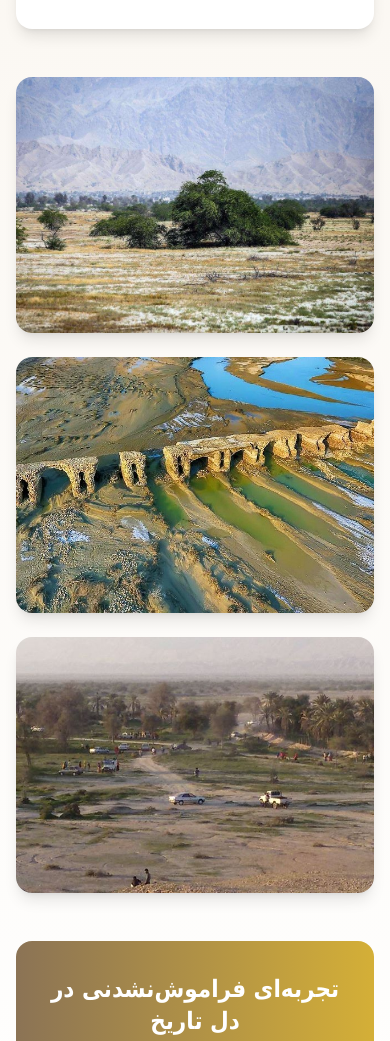
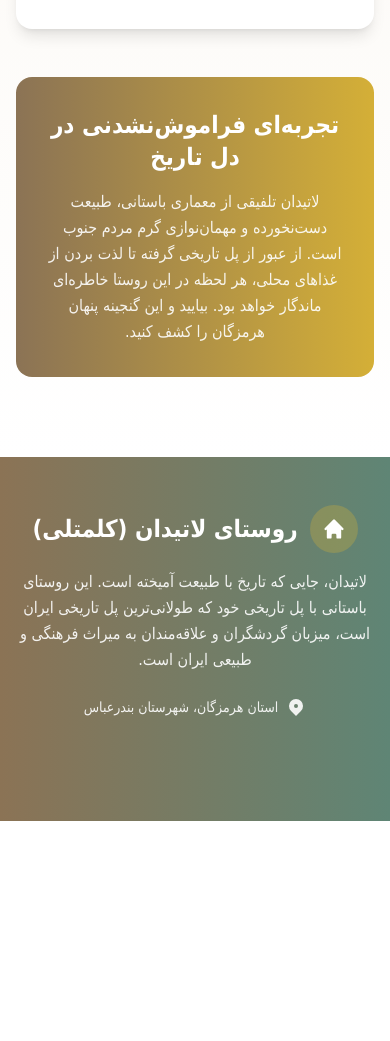
Before and after one commit to AminGhadery/latidan, a plain HTML site: page index.html in a window 390 px wide. Shown: the part 6259-7300 px from the top of the page. After the commit the page ends 7080 px from the top, so only its background shows below. Drawn offline with nearby package versions, Linux system fonts and the light colour scheme; a web font is replaced by a local one.

Commit message:
Update index.html

```diff
--- a/index.html
+++ b/index.html
@@ -678,30 +678,6 @@
                     </div>
                 </div>
 
-                <!-- گالری تصاویر طبیعت و فرهنگ -->
-                <div class="grid md:grid-cols-3 gap-6 mb-12">
-                    <div class="image-container shadow-lg h-64">
-                        <img
-                            src="کوه لاتیدان.jpeg"
-                            alt="معماری سنتی هرمزگان"
-                            class="image-cover h-full"
-                        >
-                    </div>
-                    <div class="image-container shadow-lg h-64">
-                        <img
-                            src="پل_-لاتیدان.jpg"
-                            alt="طبیعت بکر جنوب"
-                            class="image-cover h-full"
-                        >
-                    </div>
-                    <div class="image-container shadow-lg h-64">
-                        <img
-                            src="12568742_1661492437438501_72652611_n_1_.jpg"
-                            alt="فرهنگ محلی"
-                            class="image-cover h-full"
-                        >
-                    </div>
-                </div>
 
                 <!-- بنر تبلیغاتی -->
                 <div class="bg-gradient-to-r from-earth to-gold rounded-2xl p-8 md:p-12 text-white text-center fade-in">
@@ -905,4 +881,5 @@
         console.log('📍 پل تاریخی لاتیدان - طولانی‌ترین پل تاریخی ایران');
     </script>
 </body>
+
 </html>
```
